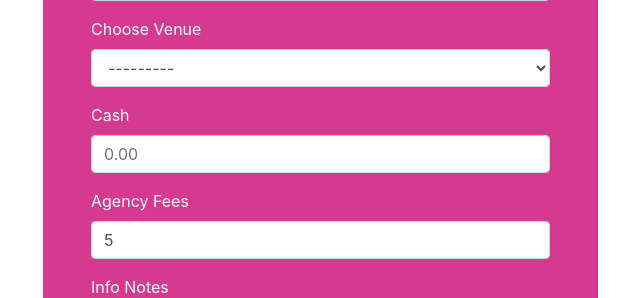
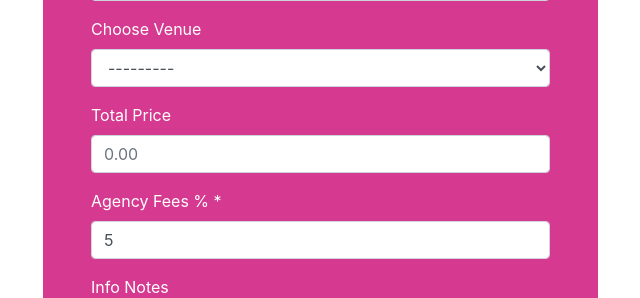
Before and after one commit to Dabronzo/DJFlamingo, a Django app: page /create_gig in a window 1280 px wide. Shown: the part 756-1054 px from the top of the page, without its empty margins (42-682 px from the left). Run offline with Django 3.2, Linux system fonts and the light colour scheme; the visitor is signed in with stand-in values (Sample User, id 1); data comes from the database, SQL or seed files in the repository; data that the repository does not hold is empty; parts of the project's set-up code (start-up, migrations or seed data) failed here and were passed over.

Commit message:
Tweaks on the HTML

```diff
--- a/templates/create_gig.html
+++ b/templates/create_gig.html
@@ -41,11 +41,11 @@
                     {{ form.venue }}
             </div>
             <div class="form-group">
-                <label for="exampleInputEmail1" class="text-white">Cash</label>
+                <label for="exampleInputEmail1" class="text-white">Total Price</label>
                     {{ form.fees }}
             </div>
             <div class="form-group">
-                <label for="exampleInputEmail1" class="text-white">Agency Fees</label>
+                <label for="exampleInputEmail1" class="text-white">Agency Fees % *</label>
                     {{ form.agency_tax }}
             </div>
             <div class="form-group">
```
